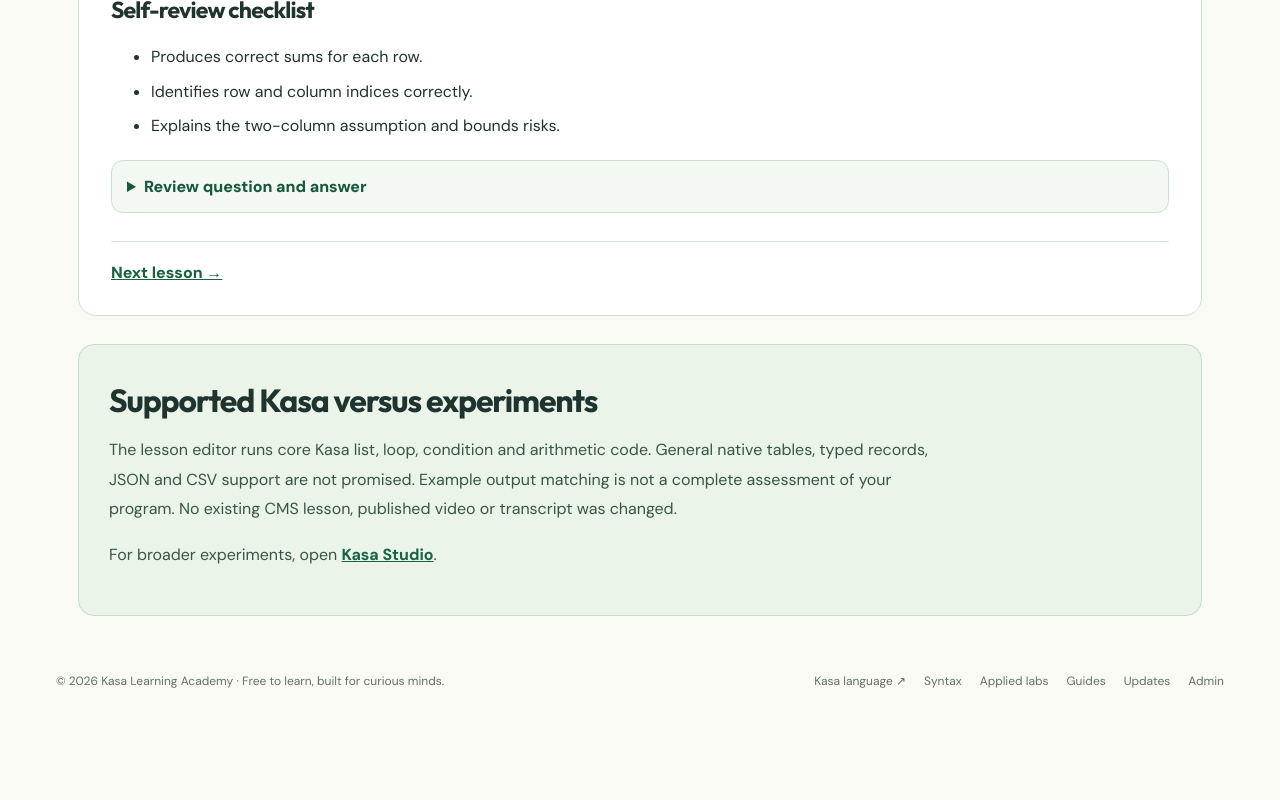
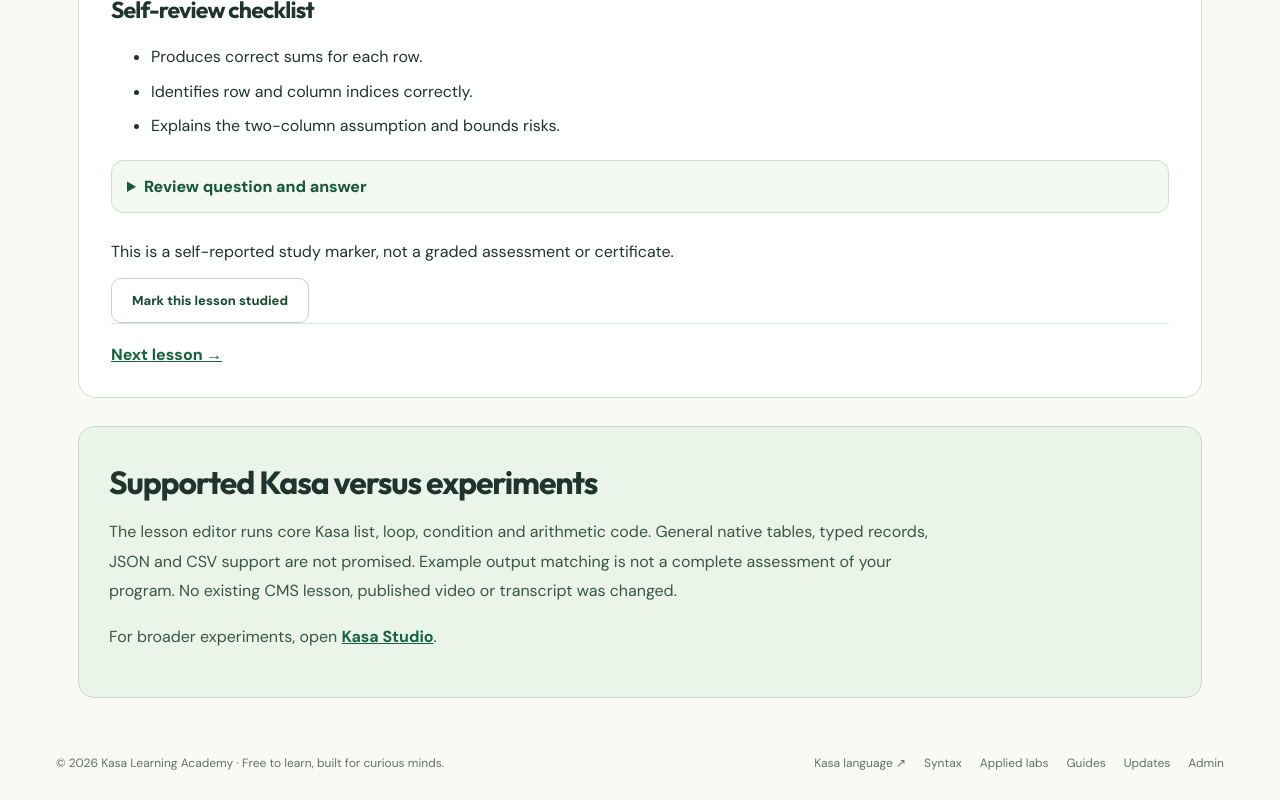
Before and after one commit to fosterb1/kasa-learning-academy, a Next.js app: page /learn/data/nested-lists in a window 1280 px wide. Shown: the part 2008-2808 px from the top of the page. Before the commit the page ends 2726 px from the top, so only its background shows below. Built offline with nearby package versions, Linux system fonts and the light colour scheme; no server answers.

Commit message:
feat(academy): allow self-reported lesson study progress in data

```diff
--- a/src/app/(site)/learn/data/[slug]/page.tsx
+++ b/src/app/(site)/learn/data/[slug]/page.tsx
@@ -1,4 +1,5 @@
 import Link from 'next/link'
+import { CourseProgressToggle } from '@/components/CourseProgressToggle'
 import {notFound} from 'next/navigation'
 import course from '@/lib/data-course.json'
 import {Playground} from '@/components/Playground'
@@ -22,6 +23,7 @@ export default async function DataLessonPage({params}:{params:Promise<{slug:stri
    <section><h2>1. Predict, then run</h2><p>Read and predict the exact output first. Then execute the program in core Kasa.</p><Playground sourceCode={unit.source} expectedOutput={unit.output}/></section>
    <section><h2>2. Explain the data flow</h2><ol>{unit.trace.map((step,i)=><li key={i}>{step}</li>)}</ol><h3>Cost of this approach</h3><p>{unit.complexity}</p></section>
    <section><h2>3. Independent exercise</h2><p>{unit.task}</p><h3>Self-review checklist</h3><ul>{unit.acceptance.map((point,i)=><li key={i}>{point}</li>)}</ul><details><summary>Review question and answer</summary><p><strong>Question:</strong> {unit.question}</p><p><strong>Explanation:</strong> {unit.answer}</p></details></section>
+   <CourseProgressToggle id={'data/'+slug}/>
    <nav className="academy-applied-next" aria-label="Previous and next data lesson">
     {index>0&&<Link href={'/learn/data/'+course.units[index-1].slug}>← Previous lesson</Link>}
     {index<course.units.length-1?<Link href={'/learn/data/'+course.units[index+1].slug}>Next lesson →</Link>:<Link href="/learning-path/applied">Explore Stage 5 →</Link>}
```
